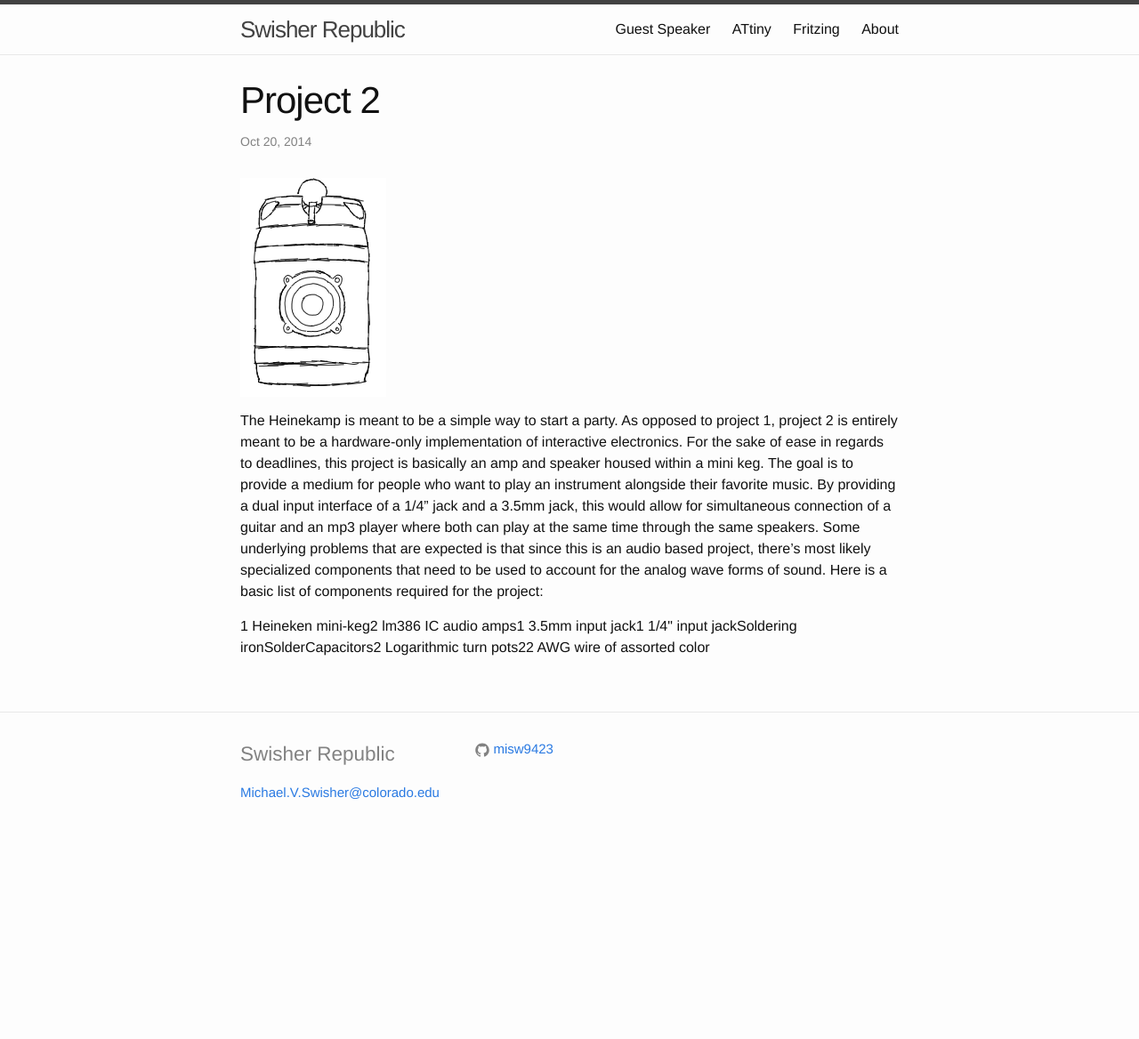
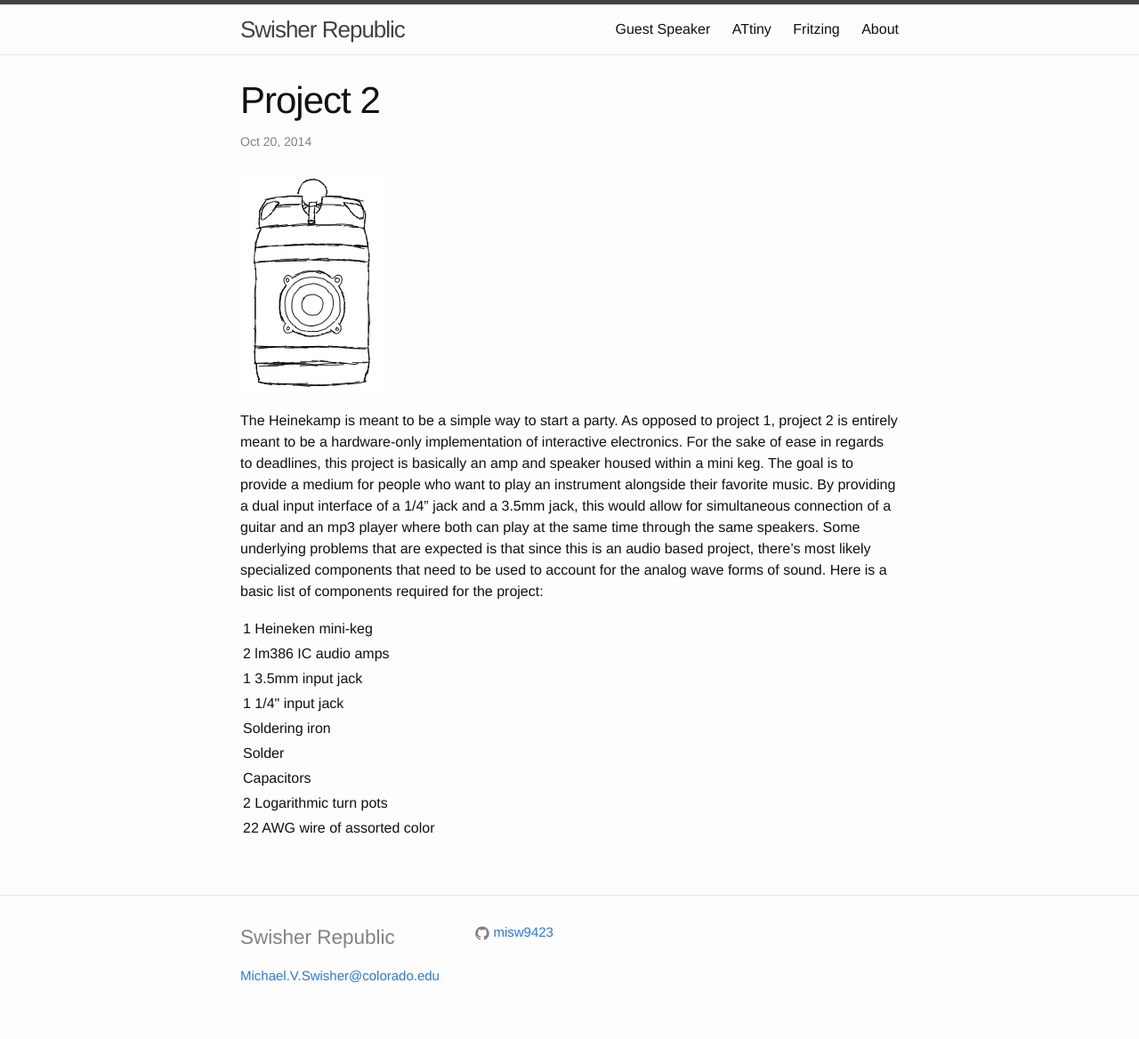
Before and after one commit to daswisher/misw9423.github.io, a Jekyll site: the page built from _posts/2014-10-20-Project-2.md, in a window 1280 px wide. Shown: the whole page at 89% size. Built offline with Jekyll 4.4.1, drawn with Linux system fonts in a browser that asks for light colours; before the commit the page ends 962 px from its top, so only the background shows below that; some of the changed lines change nothing that is shown.

Commit message:
Inserting material list in project 2 into a html table to resolve formatting issues.

```diff
--- a/_posts/2014-10-20-Project-2.md
+++ b/_posts/2014-10-20-Project-2.md
@@ -9,13 +9,13 @@
 The Heinekamp is meant to be a simple way to start a party. As opposed to project 1, project 2 is entirely meant to be a hardware-only implementation of interactive electronics. For the sake of ease in regards to deadlines, this project is basically an amp and speaker housed within a mini keg. The goal is to provide a medium for people who want to play an instrument alongside their favorite music. By providing a dual input interface of a 1/4" jack and a 3.5mm jack, this would allow for simultaneous connection of a guitar and an mp3 player where both can play at the same time through the same speakers. Some underlying problems that are expected is that since this is an audio based project, there's most likely specialized components that need to be used to account for the analog wave forms of sound. Here is a basic list of components required for the project:
 
 <table>
-	<tr>1 Heineken mini-keg</tr>
-	<tr>2 lm386 IC audio amps</tr>
-	<tr>1 3.5mm input jack</tr>
-	<tr>1 1/4" input jack</tr>
-	<tr>Soldering iron</tr>
-	<tr>Solder</tr>
-	<tr>Capacitors</tr>
-	<tr>2 Logarithmic turn pots</tr>
-	<tr>22 AWG wire of assorted color</tr>
+	<tr><td>1 Heineken mini-keg</td></tr>
+	<tr><td>2 lm386 IC audio amps</td></tr>
+	<tr><td>1 3.5mm input jack</td></tr>
+	<tr><td>1 1/4" input jack</td></tr>
+	<tr><td>Soldering iron</td></tr>
+	<tr><td>Solder</td></tr>
+	<tr><td>Capacitors</td></tr>
+	<tr><td>2 Logarithmic turn pots</td></tr>
+	<tr><td>22 AWG wire of assorted color</td></tr>
 </table>
```
